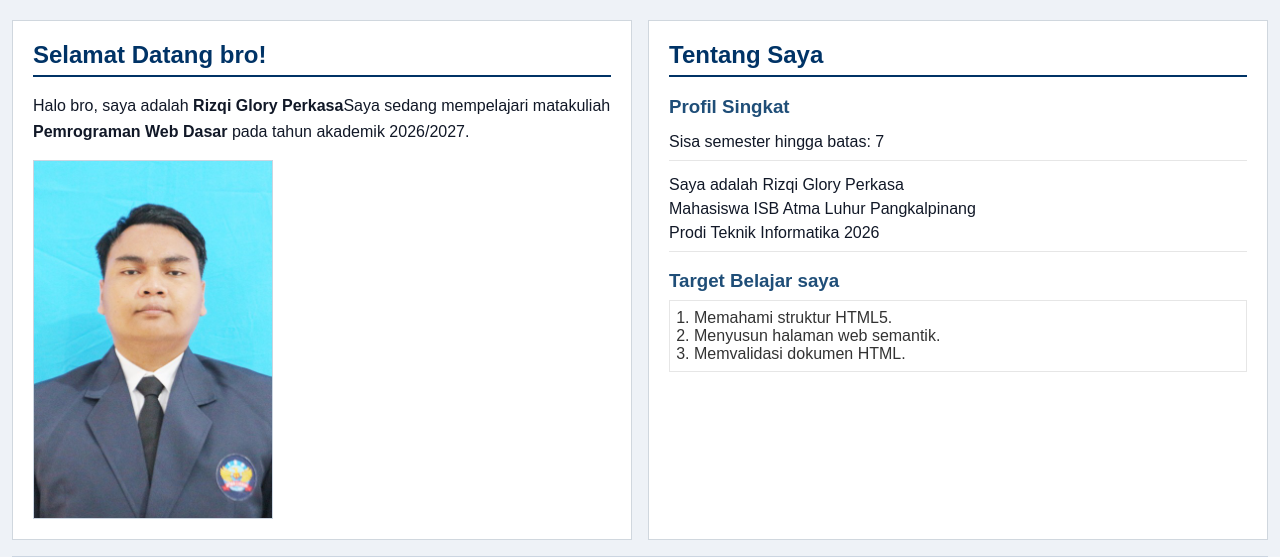
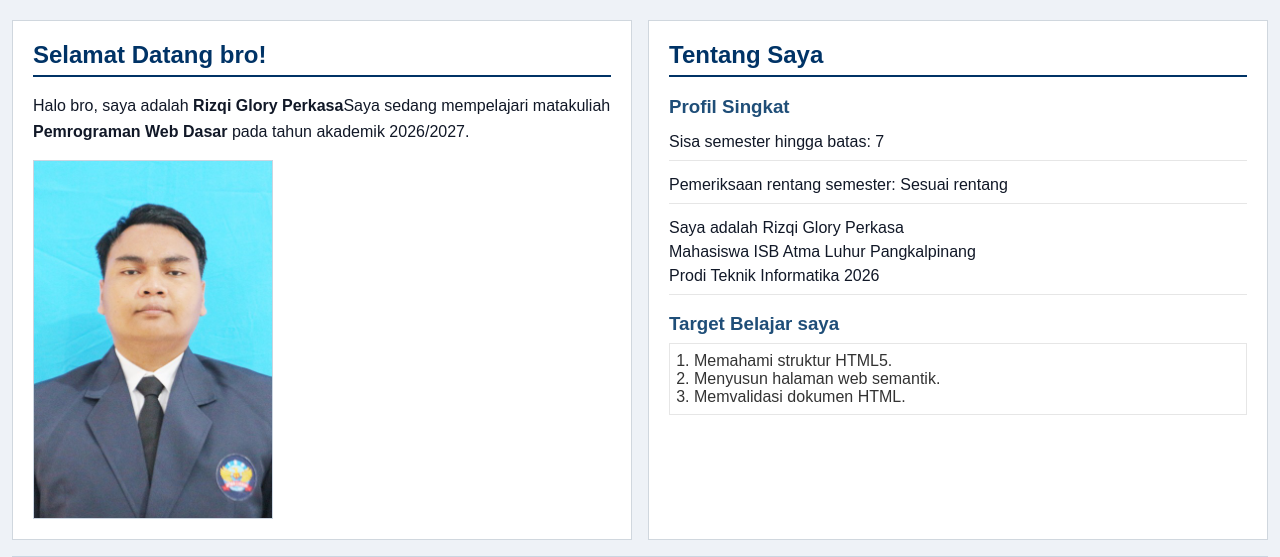
Before and after one commit to DC-Kiki/pwd-kk1020-2611510020, a PHP site: page /pertemuan-03/index.php in a window 1280 px wide. Shown: the part 136-693 px from the top of the page. Run offline with PHP 8.4, Linux system fonts and the light colour scheme.

Commit message:
Menerapkan pemeriksaan rentang Semester

```diff
--- a/pertemuan-03/index.php
+++ b/pertemuan-03/index.php
@@ -15,6 +15,9 @@ const PROFIL_GITHUB = "dc-kiki";
 // Bagian 2: Operator
 $batasSemester = 8;
 $sisaSemester = $batasSemester - $semester;
+$semesterValid = $semester >= 1 && $semester <= $batasSemester;
+$statusSemester = ($semesterValid && $statusAktif) ? "Sesuai rentang" : "Perlu diperiksa";
+
 ?>
 <!doctype html>
 <html lang="en">
@@ -65,6 +68,7 @@ $sisaSemester = $batasSemester - $semester;
       <article>
         <h3>Profil Singkat</h3>
         <p>Sisa semester hingga batas: <?= $sisaSemester; ?></p>
+        <p>Pemeriksaan rentang semester: <?= $statusSemester; ?></p>
         <p>
           Saya adalah Rizqi Glory Perkasa <br />Mahasiswa ISB Atma Luhur
           Pangkalpinang <br />Prodi Teknik Informatika 2026
```
Also changed, not shown: pertemuan-03/README.md.
